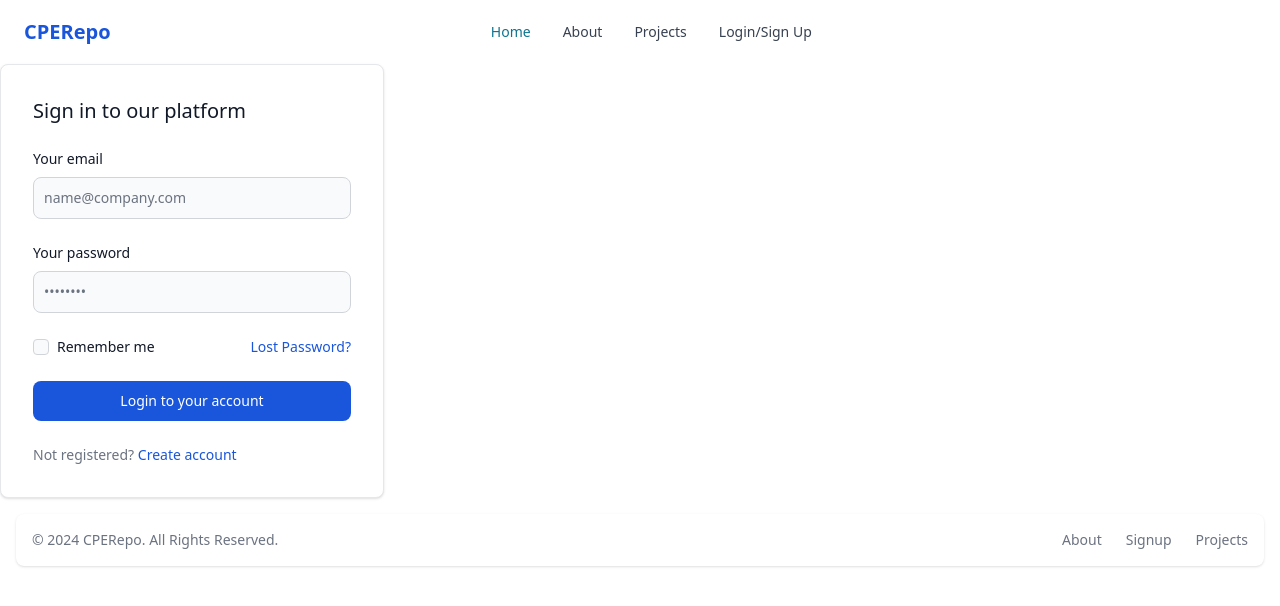
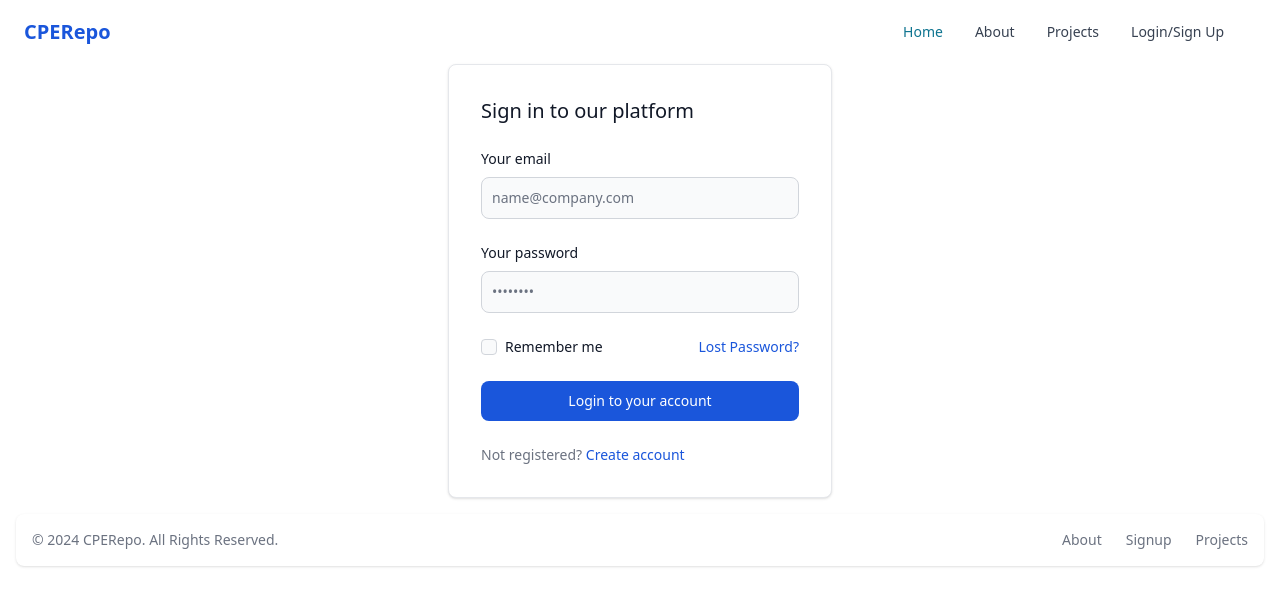
Before and after one commit to AOTRA68/cpe_repo, a React (Vite) app: page /login in a window 1280 px wide. Shown: the top 606 px of the page. Built offline with nearby package versions, Linux system fonts and the light colour scheme.

Commit message:
users commit

```diff
--- a/src/App.jsx
+++ b/src/App.jsx
@@ -6,8 +6,7 @@ import Signup from "./pages/Signup";
 import Projects from "./pages/Projects";
 import About from "./pages/About";
 import Footer from "./Components/Footer";
-
-
+import SearchBar from "./Components/SearchBar";
 
 
 const App = () => (
--- a/src/Components/Nav.jsx
+++ b/src/Components/Nav.jsx
@@ -24,9 +24,7 @@ export default function Nav() {
           Login/Sign Up
         </Navbar.Link>
       </Navbar.Collapse>
-      <div className=' w-10'>
-
-      </div>
+      {/* <div className=' w-10'></div> */}
     </Navbar>
     </>
   )
--- a/src/Components/SearchBar.jsx
+++ b/src/Components/SearchBar.jsx
@@ -1,4 +1,3 @@
-import React from 'react';
 import React, { useState } from 'react';
 
 const SearchBar = ({ data }) => {
--- a/src/pages/Login.jsx
+++ b/src/pages/Login.jsx
@@ -4,8 +4,8 @@ export default function Login() {
   return (
 
 
-<div class="justify-center w-full max-w-sm p-4 bg-white border border-gray-200 rounded-lg shadow sm:p-6 md:p-8 dark:bg-gray-800 dark:border-gray-700">
-    <form class="space-y-6" action="#">
+<div className=" max-w-sm mx-auto p-4 bg-white border border-gray-200 rounded-lg shadow sm:p-6 md:p-8 dark:bg-gray-800 dark:border-gray-700">
+    <form className="w-full space-y-6" action="#">
         <h5 class="text-xl font-medium text-gray-900 dark:text-white">Sign in to our platform</h5>
         <div>
             <label for="email" class="block mb-2 text-sm font-medium text-gray-900 dark:text-white">Your email</label>
--- a/src/pages/Signup.jsx
+++ b/src/pages/Signup.jsx
@@ -21,8 +21,10 @@ export default function Signup() {
     </div>
     <label for="terms" class="ms-2 text-sm font-medium text-gray-900 dark:text-gray-300">I agree with the <a href="#" class="text-blue-600 hover:underline dark:text-blue-500">terms and conditions</a></label>
   </div>
+  <div class="justify-center grid grid-cols-2 gap-6 shadow-lg">
   <button type="submit" class="text-white bg-blue-700 hover:bg-blue-800 focus:ring-4 focus:outline-none focus:ring-blue-300 font-medium rounded-lg text-sm px-5 py-2.5 text-center dark:bg-blue-600 dark:hover:bg-blue-700 dark:focus:ring-blue-800">Register new account</button>
-  <button href="./login" class="text-white bg-blue-700 hover:bg-blue-800 focus:ring-4 focus:outline-none focus:ring-blue-300 font-medium rounded-lg text-sm px-5 py-2.5 text-center dark:bg-blue-600 dark:hover:bg-blue-700 dark:focus:ring-blue-800">already had an account</button>
+  <a className="w-full text-white bg-blue-700 hover:bg-blue-800 focus:ring-4 focus:outline-none focus:ring-blue-300 font-medium rounded-lg text-sm px-5 py-2.5 text-center dark:bg-blue-600 dark:hover:bg-blue-700 dark:focus:ring-blue-800" href='/login'>Log In</a>
+  </div>
   </form>
 
   )
--- /dev/null
+++ b/src/pages/User.jsx
@@ -0,0 +1 @@
+import React from "react";
```
